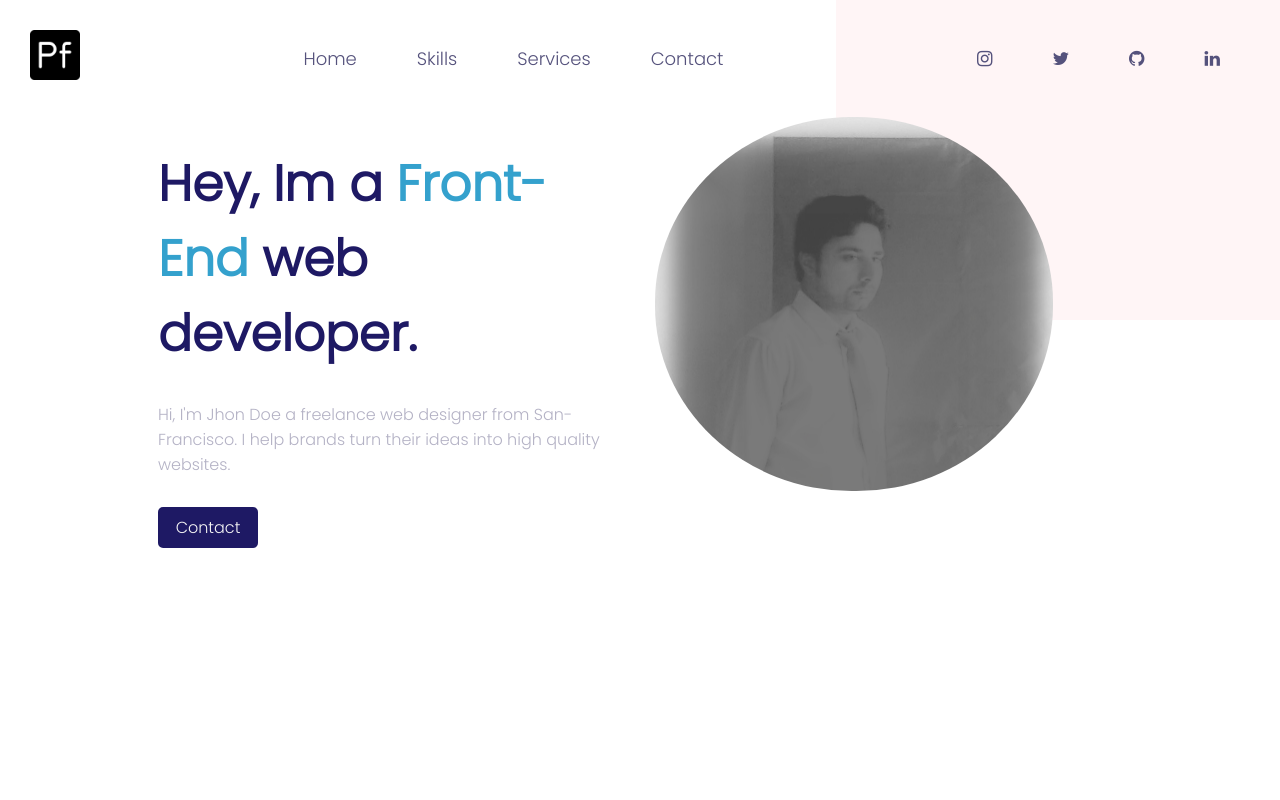
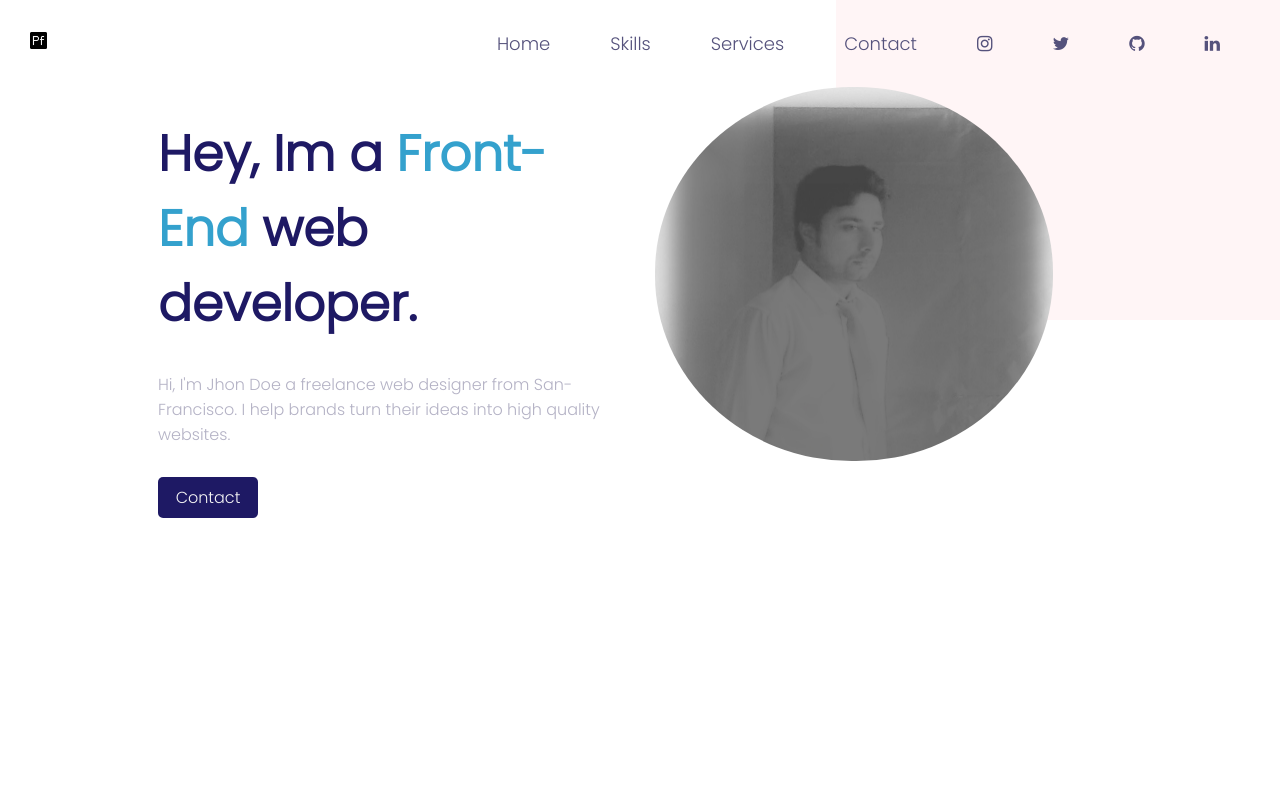
Before and after one commit to Zeeshanelia/Portfolio_Website, a plain HTML site: page index.html in a window 1280 px wide. Shown: the top 800 px of the page. Drawn offline with Linux system fonts and the light colour scheme.

Commit message:
2nd commit

```diff
--- a/style.css
+++ b/style.css
@@ -117,7 +117,7 @@ a {
     transform: scale(1.4);
 }
 .navbar .brand img {
-    width: 50px;
+    width: 4%;
 }
 
 /* Header */
```
